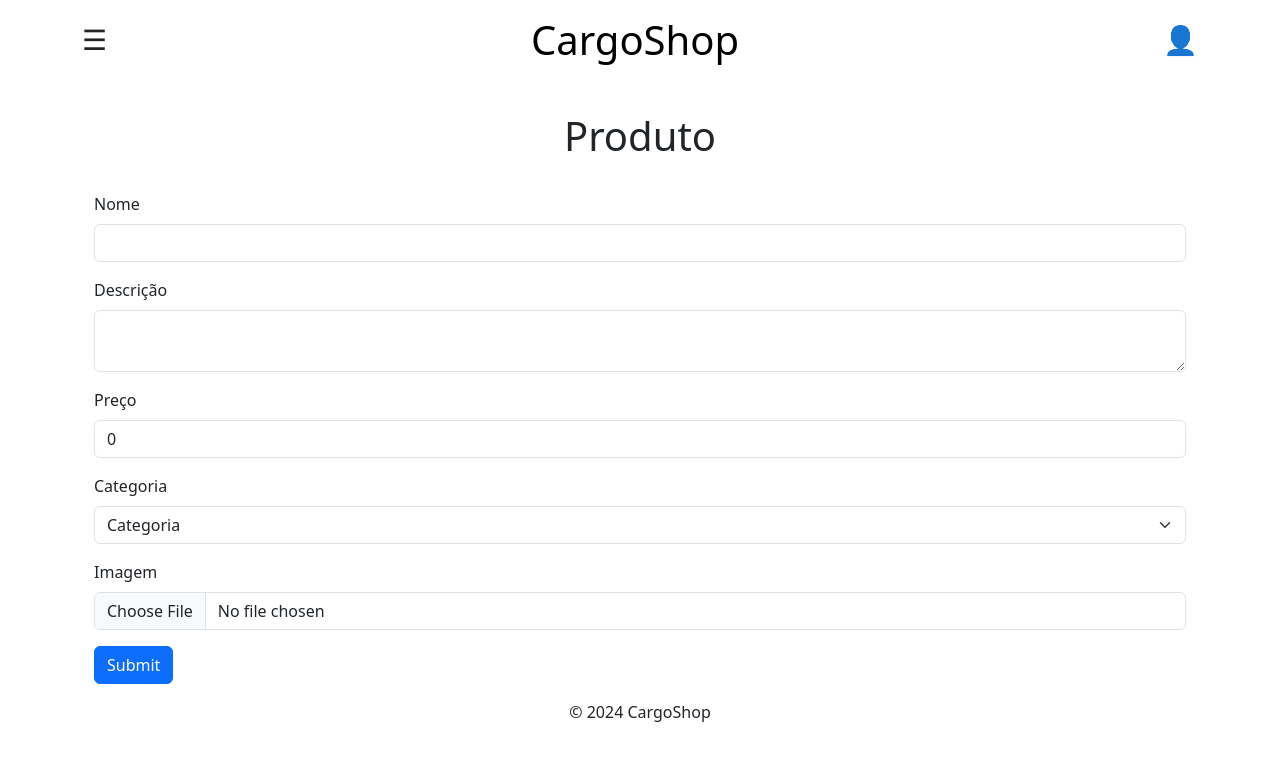
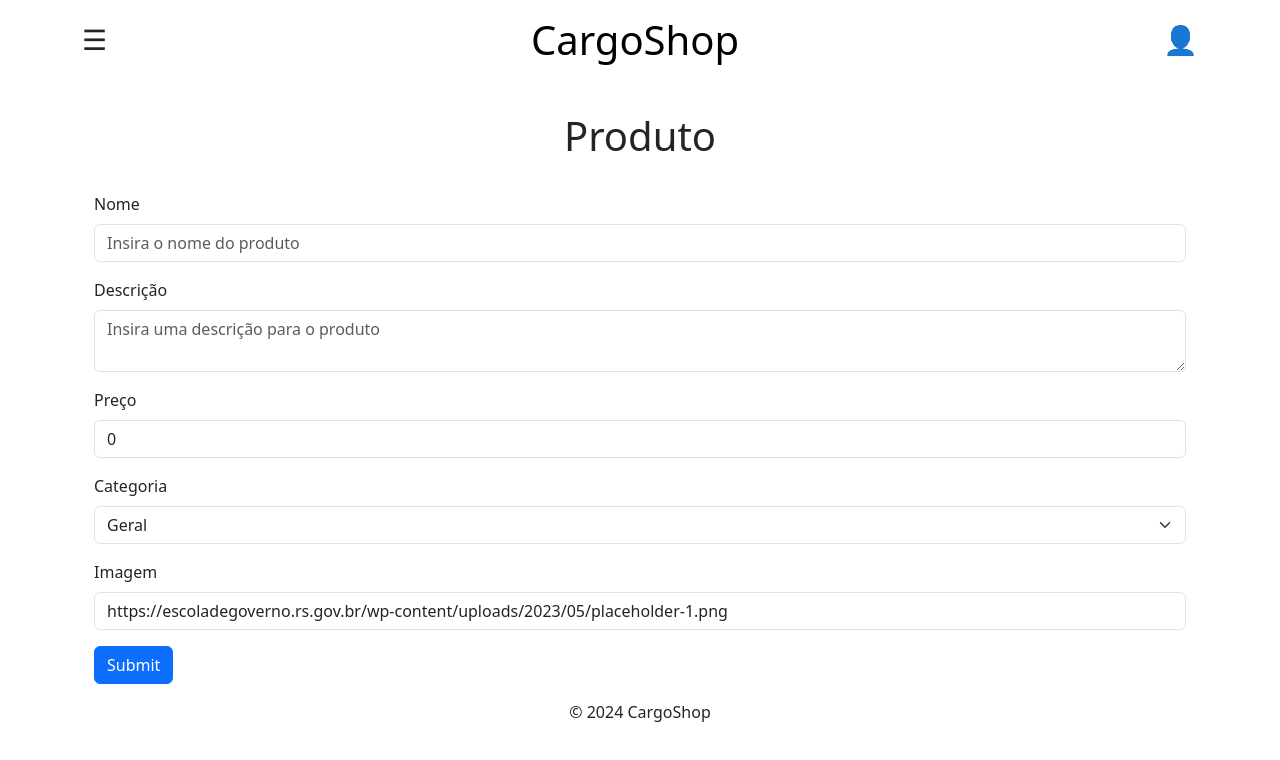
Before and after one commit to J-cavadinha/PSW-Cargoshop, a React (Create React App) app in the folder CargoShop/: page /vender in a window 1280 px wide. Shown: the top 760 px of the page. Built offline with nearby package versions, Linux system fonts and the light colour scheme.

Commit message:
yup para validar form de produto

```diff
--- a/CargoShop/package.json
+++ b/CargoShop/package.json
@@ -3,6 +3,7 @@
   "version": "0.1.0",
   "private": true,
   "dependencies": {
+    "@hookform/resolvers": "^3.9.1",
     "@reduxjs/toolkit": "^2.4.0",
     "@testing-library/jest-dom": "^5.17.0",
     "@testing-library/react": "^13.4.0",
@@ -10,10 +11,13 @@
     "bootstrap": "^5.3.3",
     "react": "^18.3.1",
     "react-dom": "^18.3.1",
+    "react-hook-form": "^7.53.2",
     "react-redux": "^9.1.2",
     "react-router-dom": "^7.0.1",
     "react-scripts": "^5.0.1",
-    "web-vitals": "^2.1.4"
+    "web-vitals": "^2.1.4",
+    "yup": "^1.4.0",
+    "yup-locale-pt": "^0.0.9"
   },
   "scripts": {
     "start": "react-scripts start",
--- a/CargoShop/shared/products.json
+++ b/CargoShop/shared/products.json
@@ -1,13 +1,13 @@
 {
   "products": [
     {
+      "image": "https://images.pexels.com/photos/2587370/pexels-photo-2587370.jpeg?auto=compress&cs=tinysrgb&w=1260&h=750&dpr=1",
+      "seller": "Leonardo Pinto",
+      "category": "Beleza",
+      "price": 25,
+      "description": "Batom vermelho bom.",
       "name": "Batom",
-      "id": "1",
-      "price": "25",
-      "description": "Batom vermelho bom.",
-      "category": "Beleza",
-      "seller": "Leonardo Pinto",
-      "image": "https://images.pexels.com/photos/2587370/pexels-photo-2587370.jpeg?auto=compress&cs=tinysrgb&w=1260&h=750&dpr=1"
+      "id": "1"
     },
     {
       "name": "Rímel",
@@ -19,13 +19,13 @@
       "image": "https://images.pexels.com/photos/2637820/pexels-photo-2637820.jpeg?auto=compress&cs=tinysrgb&w=1260&h=750&dpr=1"
     },
     {
-      "name": "Mountain Bike Aro 29",
-      "id": "3",
+      "image": "https://images.pexels.com/photos/100582/pexels-photo-100582.jpeg?auto=compress&cs=tinysrgb&w=1260&h=750&dpr=1",
+      "seller": "Leonardo Pinto",
+      "category": "Bicicletas",
       "price": 2500,
       "description": "Bicicleta ideal para trilhas e terrenos acidentados.",
-      "category": "Bicicletas",
-      "seller": "Leonardo Pinto",
-      "image": "https://images.pexels.com/photos/100582/pexels-photo-100582.jpeg?auto=compress&cs=tinysrgb&w=1260&h=750&dpr=1"
+      "name": "Mountain Bike Aro",
+      "id": "3"
     },
     {
       "name": "Bicicleta Speed",
@@ -161,6 +161,69 @@
       "category": "Relógios",
       "seller": "Leonardo Pinto",
       "image": "https://images.pexels.com/photos/14808296/pexels-photo-14808296.jpeg?auto=compress&cs=tinysrgb&w=1260&h=750&dpr=1"
+    },
+    {
+      "image": "",
+      "seller": "Leonardo Pinto",
+      "price": 10,
+      "description": "Teste",
+      "name": "Teste 2",
+      "category": "Todas",
+      "id": "19"
+    },
+    {
+      "id": "20",
+      "image": "",
+      "seller": "Leonardo Pinto",
+      "price": 10,
+      "description": "Teste",
+      "name": "Teste",
+      "category": "Todas"
+    },
+    {
+      "id": "21",
+      "image": "",
+      "seller": "Leonardo Pinto",
+      "price": 11,
+      "description": "Vamos",
+      "name": "Teste 3",
+      "category": "Todas"
+    },
+    {
+      "id": "22",
+      "image": "",
+      "seller": "Leonardo Pinto",
+      "price": 15,
+      "description": "Bora",
+      "name": "Teste 4",
+      "category": "Todas"
+    },
+    {
+      "id": "23",
+      "image": "",
+      "seller": "Leonardo Pinto",
+      "price": 20,
+      "description": "Teste",
+      "name": "Teste",
+      "category": "Todas"
+    },
+    {
+      "id": "24",
+      "image": "https://escoladegoverno.rs.gov.br/wp-content/uploads/2023/05/placeholder-1.png",
+      "seller": "Leonardo Pinto",
+      "price": 1,
+      "description": "Teste",
+      "name": "Teste",
+      "category": "Todas"
+    },
+    {
+      "id": "25",
+      "image": "https://escoladegoverno.rs.gov.br/wp-content/uploads/2023/05/placeholder-1.png",
+      "seller": "Leonardo Pinto",
+      "price": 122,
+      "description": "AAAA",
+      "name": "PC",
+      "category": "Todas"
     }
   ]
 }
--- a/CargoShop/src/user/AddProduct.js
+++ b/CargoShop/src/user/AddProduct.js
@@ -2,49 +2,41 @@ import React, { useState } from 'react';
 import { useDispatch, useSelector } from 'react-redux';
 import { addProductServer, selectAllProducts, selectProductsById, updateProductServer } from '../slices/ProductsSlice';
 import { useNavigate, useParams } from 'react-router-dom';
+import { useForm } from 'react-hook-form';
+import { yupResolver } from '@hookform/resolvers/yup';
+import { productSchema } from './ProductSchema';
 
 function ProductForm() {
-
     let { id } = useParams();
 
     const productFound = useSelector(state => selectProductsById(state, id));
-
     const products = useSelector(selectAllProducts);
     const dispatch = useDispatch();
     const navigate = useNavigate();
-
-    const [product, setProduct] = useState(
-        id ? productFound ?? {name: '', description: '', id: "0", price: 0, seller: 'Leonardo Pinto', category: '', image: 'https://escoladegoverno.rs.gov.br/wp-content/uploads/2023/05/placeholder-1.png'
-        } : {name: '', description: '', id: "0", price: 0, seller: 'Leonardo Pinto', category: '', image: 'https://escoladegoverno.rs.gov.br/wp-content/uploads/2023/05/placeholder-1.png'
-        }
-    );
 
     const [actionType, ] = useState(
         id ? productFound ? 'update' : 'add' : 'add'
     );
 
-    const handleChange = (event) => {
-        const { name, value } = event.target;
-        setProduct({ ...product, [name]: value });
-    };
+    const { register, handleSubmit, formState: { errors } } = useForm({
+        resolver: yupResolver(productSchema)
+    });
 
-    const handleImageChange = (event) => {
-        setProduct({ ...product, image: event.target.files[0] });
-    };
+    const [productOnLoad] = useState(
+        id ? productFound ?? productSchema.cast({}) : productSchema.cast({})
+    );
 
-    const handleSubmit = (event) => {
-        event.preventDefault();
-
-        if (actionType === 'add') {
+    function onSubmit(product) {
+        if (actionType === "add") {
             try {
                 product.id = (1 + products.map(p => parseInt(p.id)).reduce((x, y) => Math.max(x, y))).toString();
             } catch {
                 product.id = "1";
             }
             dispatch(addProductServer(product));
+        } else {
+            dispatch(updateProductServer({ ...product, id: productFound.id }));
         }
-        else
-            dispatch(updateProductServer(product));
 
         navigate('/');
     };
@@ -54,23 +46,51 @@ function ProductForm() {
             <br/>
             <div className="text-center"><h1>Produto</h1></div>
             <br/>
-            <form onSubmit={handleSubmit}>
+            <form onSubmit={handleSubmit(onSubmit)}>
                 <div className="mb-3">
                     <label htmlFor="name" className="form-label">Nome</label>
-                <input type="text" className="form-control" id="name" name="name" value={product.name} onChange={handleChange} />
+                    <input
+                        placeholder="Insira o nome do produto"
+                        type="text"
+                        className="form-control"
+                        name="name"
+                        defaultValue={productOnLoad.name}
+                        {...register("name")}
+                    />
+                    {errors.name && <p>{errors.name.message}</p>}
                 </div>
                 <div className="mb-3">
                     <label htmlFor="description" className="form-label">Descrição</label>
-                <textarea className="form-control" id="description" name="description" value={product.description} onChange={handleChange} />
+                    <textarea
+                        placeholder="Insira uma descrição para o produto"
+                        className="form-control"
+                        name="description"
+                        defaultValue={productOnLoad.description}
+                        {...register("description")}
+                    />
+                    {errors.description && <p>{errors.description.message}</p>}
                 </div>
                 <div className="mb-3">
                     <label htmlFor="price" className="form-label">Preço</label>
-                <input type="number" className="form-control" id="price" name="price" value={product.price} onChange={handleChange} />
+                    <input
+                        placeholder="Insira o valor do produto"
+                        type="number"
+                        className="form-control"
+                        name="price"
+                        defaultValue={productOnLoad.price}
+                        {...register("price")}
+                    />
+                    {errors.price && <p>{errors.price.message}</p>}
                 </div>
                 <div className="mb-3">
                     <label htmlFor="category" className="form-label">Categoria</label>
-                <select className="form-select" id="category" name="category" value={product.category} onChange={handleChange}>
-                <option value="Todas">Categoria</option>
+                    <select
+                        className="form-select"
+                        name="category"
+                        defaultValue={productOnLoad.category}
+                        {...register("category")}
+                    >
+                        <option value="Todas">Geral</option>
                         <option value="Beleza">Beleza</option>
                         <option value="Bicicletas">Bicicletas</option>
                         <option value="Compras">Compras</option>
@@ -80,12 +100,19 @@ function ProductForm() {
                         <option value="Óculos">Óculos</option>
                         <option value="Papelaria">Papelaria</option>
                         <option value="Relógios">Relógios</option>
-                <option value="Todas">Geral</option>
                     </select>
+                    {errors.category && <p>{errors.category.message}</p>}
                 </div>
                 <div className="mb-3">
                     <label htmlFor="image" className="form-label">Imagem</label>
-                <input type="file" className="form-control" id="image" name="image" onChange={handleImageChange} />
+                    <input
+                        type="text"
+                        className="form-control"
+                        name="image"
+                        defaultValue={productOnLoad.image}
+                        {...register("image")}
+                    />
+                    {errors.image && <p>{errors.image.message}</p>}
                 </div>
                 <button type="submit" className="btn btn-primary">Submit</button>
             </form>
--- /dev/null
+++ b/CargoShop/src/user/ProductSchema.js
@@ -0,0 +1,14 @@
+import { number, object, setLocale, string } from "yup";
+import { ptForm } from "yup-locale-pt";
+
+setLocale(ptForm);
+
+export let productSchema = object().shape({
+    id: string(),
+    name: string().required().max(100).default(""),
+    description: string().required().max(300).default(""),
+    price: number().required().min(1).typeError("Informe um preço válido.").default(0),
+    category: string(),
+    seller: string().default("Leonardo Pinto"),
+    image: string().default("https://escoladegoverno.rs.gov.br/wp-content/uploads/2023/05/placeholder-1.png").url("Informe uma URL válida.")
+});
```
Also changed, not shown: 1 other file (tests, documents, lock files or other folders). Lines whose indentation alone changed are shown as unchanged.
